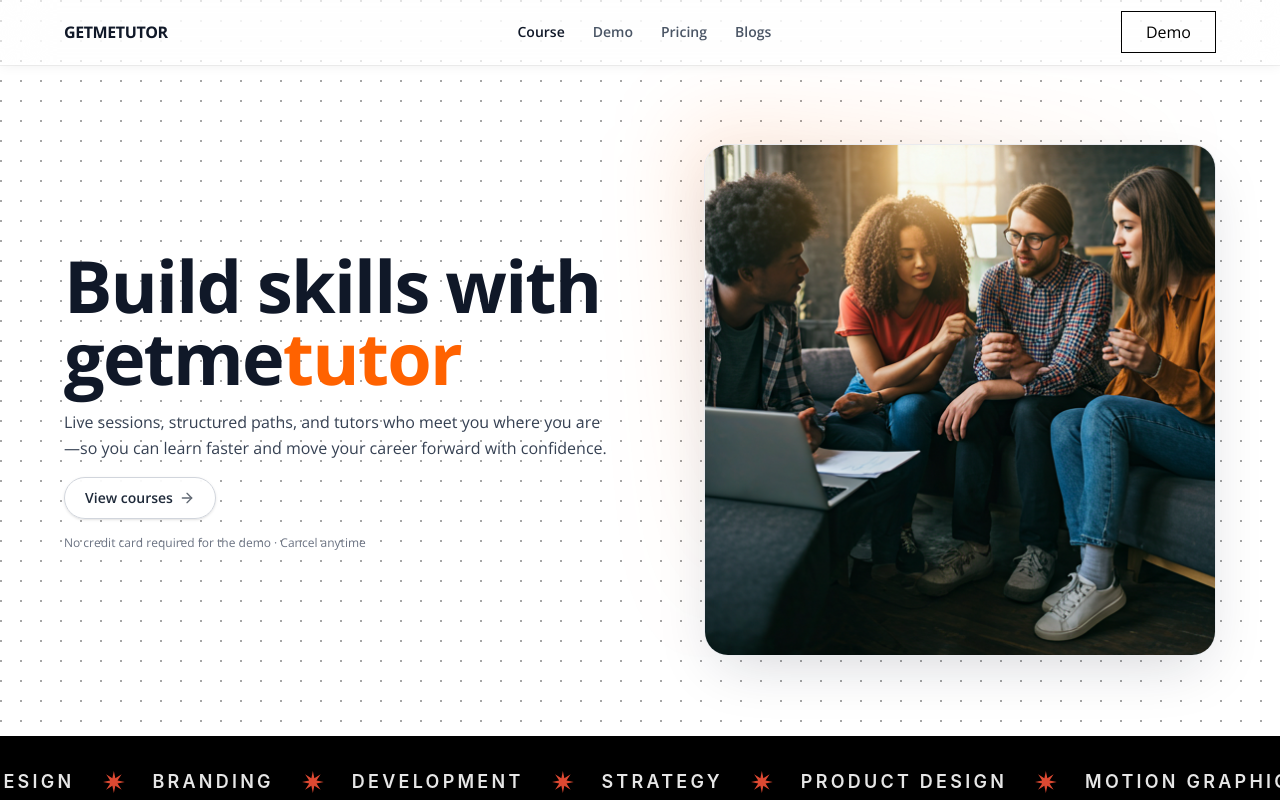
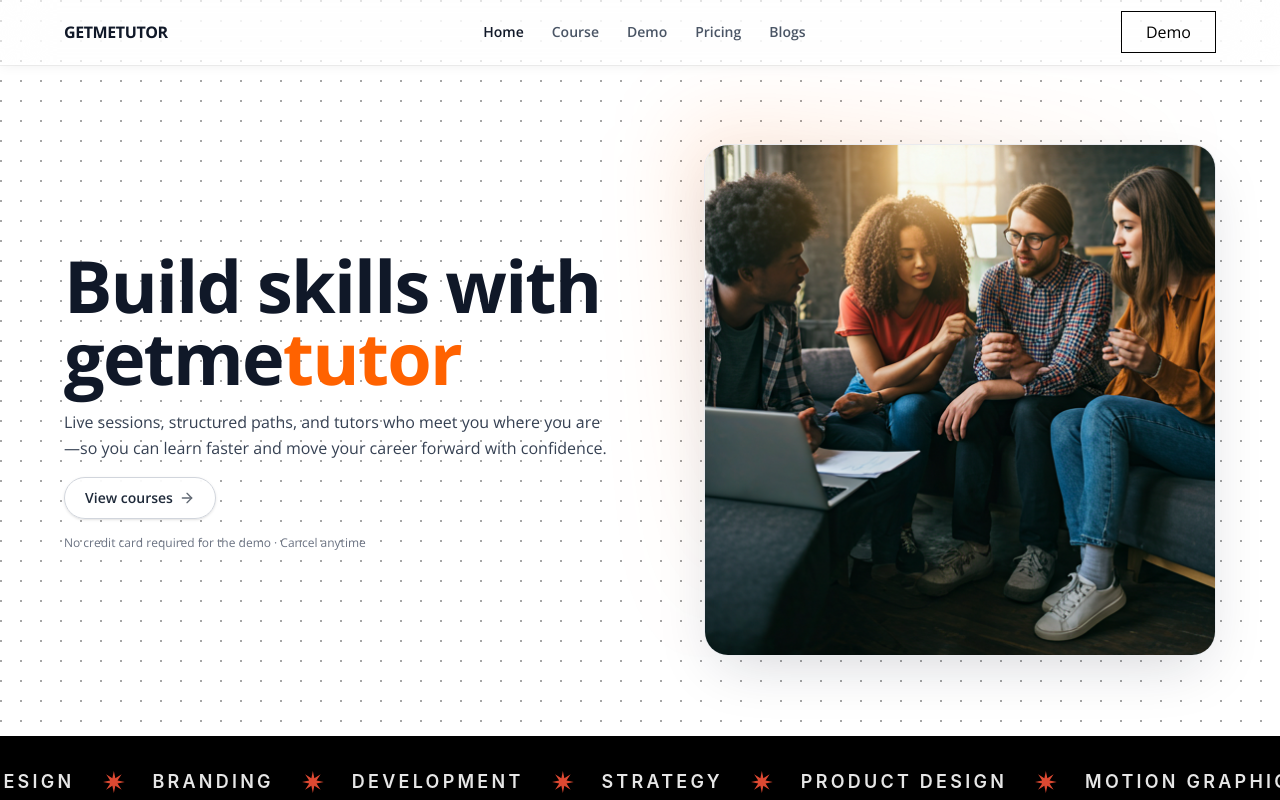
Before and after one commit to Shahzaib-010/getmetutor, a React (Vite) app: page / in a window 1280 px wide. Shown: the top 800 px of the page. Built offline with nearby package versions, Linux system fonts and the light colour scheme.

Commit message:
Navigation changed

```diff
--- a/src/components/section/Navbar.jsx
+++ b/src/components/section/Navbar.jsx
@@ -29,10 +29,13 @@ export default function Navbar() {
   }, [isOpen]);
 
   const menuLinks = [
-    { to: "/", label: "Course" },
+    { to: "/", label: "Home" },
+    { to: "/course", label: "Course" },
     { to: "/demo", label: "Demo" },
     { to: "/pricing", label: "Pricing" },
     { to: "/blogs", label: "Blogs" },
+
+
   ];
 
   const linkClass =
```
